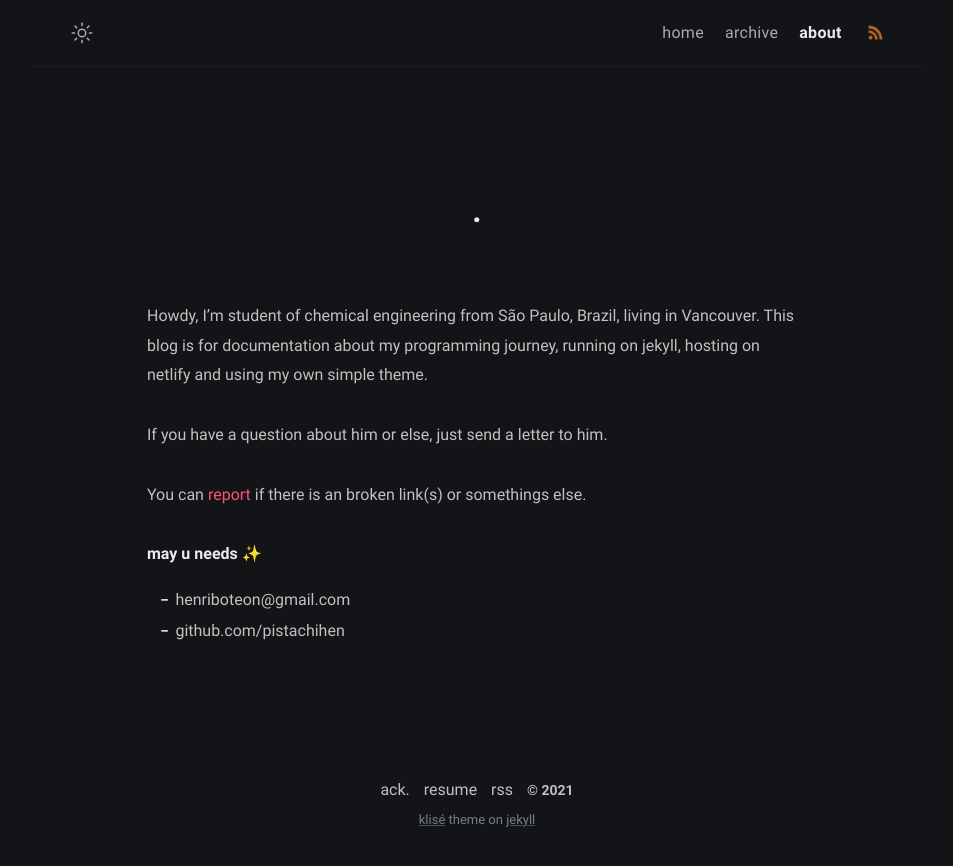
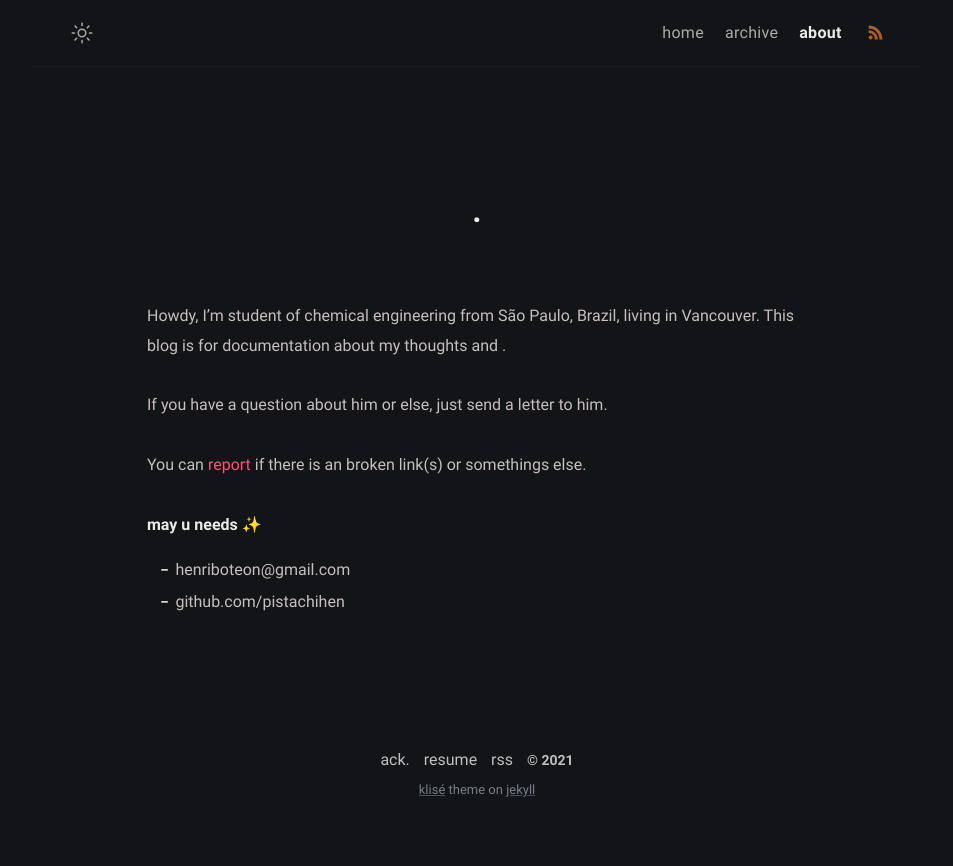
Before and after one commit to Pistachihen/pistachi.github.io, a Jekyll site: the page built from about.md, in a window 1280 px wide. Shown: the top 866 px of the page, without its empty margins (163-1116 px from the left). Built offline with Jekyll 4.4.1, drawn with Linux system fonts in a browser that asks for light colours.

Commit message:
about.md: changed

```diff
--- a/about.md
+++ b/about.md
@@ -5,7 +5,7 @@ layout: page
 comments: false
 ---
 
-Howdy, I'm student of chemical engineering from São Paulo, Brazil, living in Vancouver. This blog is for documentation about my programming journey, running on jekyll, hosting on netlify and using my own simple theme.
+Howdy, I'm student of chemical engineering from São Paulo, Brazil, living in Vancouver. This blog is for documentation about my thoughts and .
 
 If you have a question about him or else, just send a letter to him.
 
```
